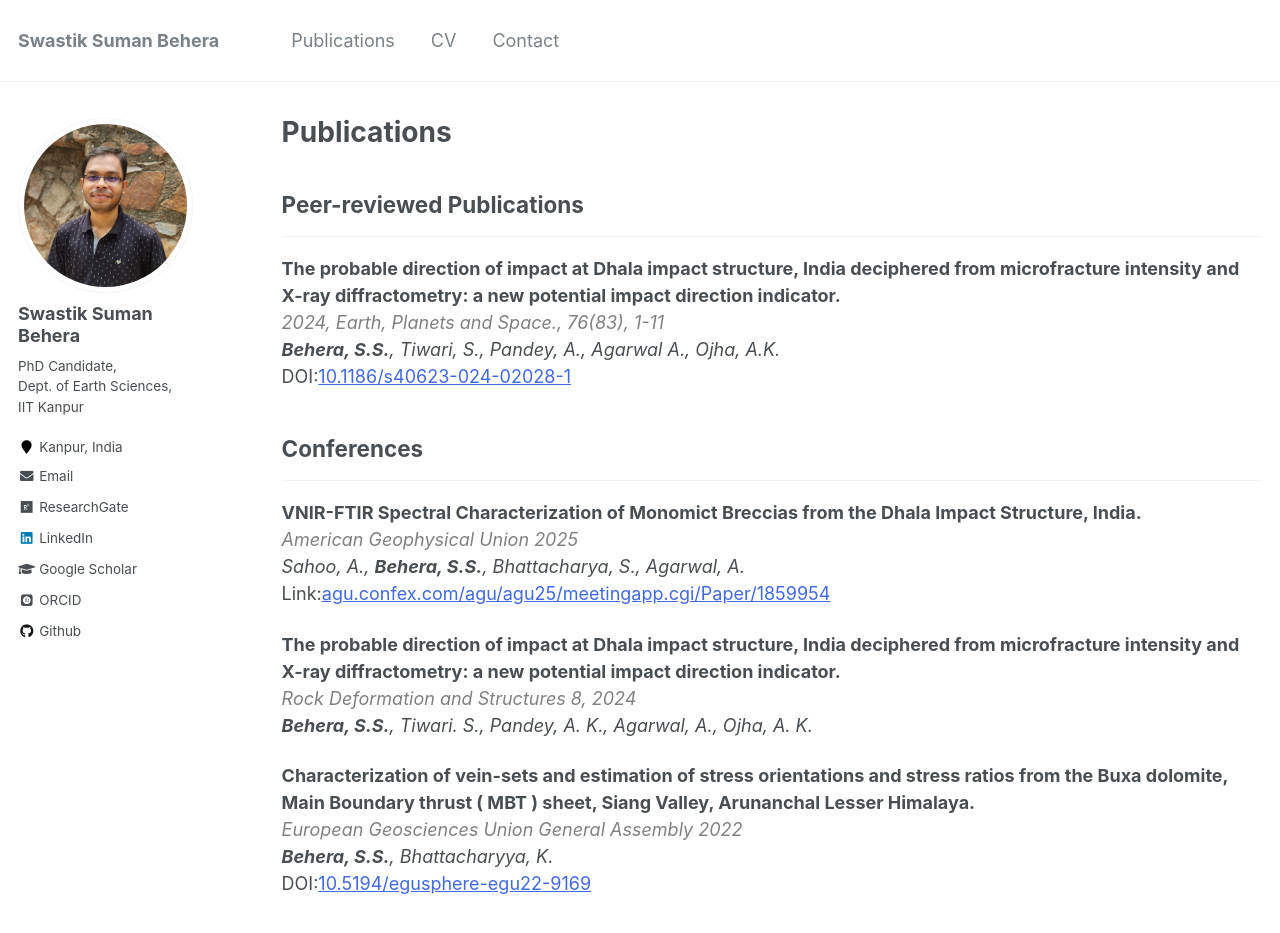
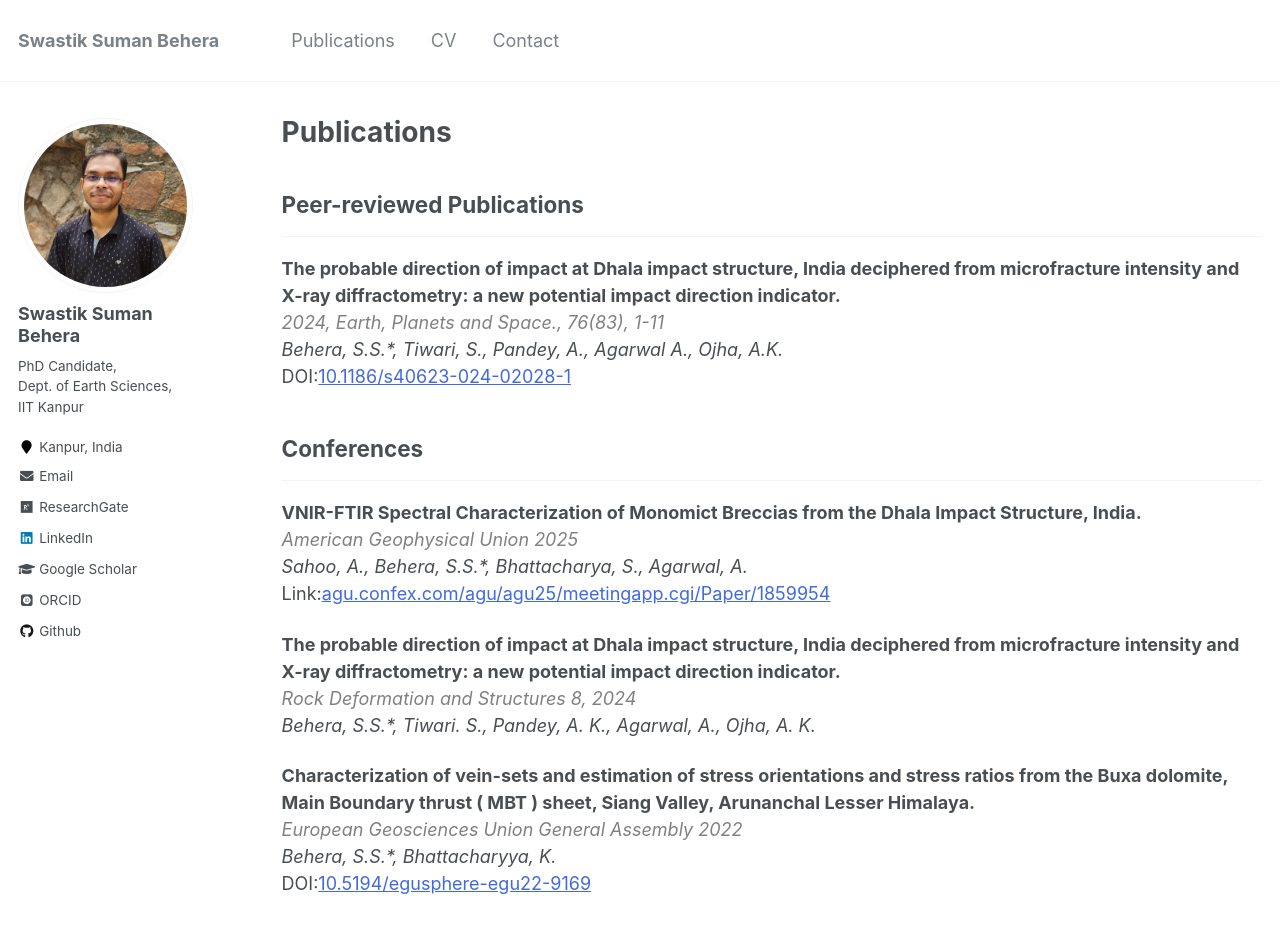
Before and after one commit to swastiksumanbehera/swastiksumanbehera.github.io, a Jekyll site: the page built from _pages/publications.md, in a window 1280 px wide and 1118 px high. Shown: the top 933 px of the window. Built offline with Jekyll 4.4.1, drawn with Linux system fonts in a browser that asks for light colours; some web fonts are replaced.

```diff
--- a/_pages/publications.md
+++ b/_pages/publications.md
@@ -14,20 +14,20 @@ author_profile: true
 
 <strong>The probable direction of impact at Dhala impact structure, India deciphered from microfracture intensity and X-ray diffractometry: a new potential impact direction indicator.</strong> <br/>
 <span style="color:grey"> <em>2024, Earth, Planets and Space., 76(83), 1-11</em> </span> <br/>
-  <em><b>Behera, S.S.</b>, Tiwari, S., Pandey, A., Agarwal A., Ojha, A.K.</em><br/>DOI:<a href="https://doi.org/10.1186/s40623-024-02028-1">10.1186/s40623-024-02028-1</a>
+  <em>Behera, S.S.*, Tiwari, S., Pandey, A., Agarwal A., Ojha, A.K.</em><br/>DOI:<a href="https://doi.org/10.1186/s40623-024-02028-1">10.1186/s40623-024-02028-1</a>
 
 ## Conferences
 ---
 <strong>VNIR-FTIR Spectral Characterization of Monomict Breccias from the Dhala Impact Structure, India.</strong><br/>
 <span style="color:grey"><em>American Geophysical Union 2025</em></span><br/>
-  <em>Sahoo, A., <b>Behera, S.S.</b>, Bhattacharya, S., Agarwal, A.</em><br/>Link:<a href="https://agu.confex.com/agu/agu25/meetingapp.cgi/Paper/1859954">agu.confex.com/agu/agu25/meetingapp.cgi/Paper/1859954</a>
+  <em>Sahoo, A., Behera, S.S.*, Bhattacharya, S., Agarwal, A.</em><br/>Link:<a href="https://agu.confex.com/agu/agu25/meetingapp.cgi/Paper/1859954">agu.confex.com/agu/agu25/meetingapp.cgi/Paper/1859954</a>
 
 <strong>The probable direction of impact at Dhala impact structure, India deciphered from microfracture intensity and X-ray diffractometry: a new potential impact direction indicator.</strong><br/>
 <span style="color:grey"><em>Rock Deformation and Structures 8, 2024</em></span><br/>
-  <em><b>Behera, S.S.</b>, Tiwari. S., Pandey, A. K., Agarwal, A., Ojha, A. K.</em><br/>
+  <em>Behera, S.S.*, Tiwari. S., Pandey, A. K., Agarwal, A., Ojha, A. K.</em><br/>
 
 <strong>Characterization of vein-sets and estimation of stress orientations and stress ratios from the Buxa dolomite, Main Boundary thrust ( MBT ) sheet, Siang Valley, Arunanchal Lesser Himalaya. </strong><br/>
 <span style="color:grey"><em>European Geosciences Union General Assembly 2022</em></span><br/>
-  <em><b>Behera, S.S.</b>, Bhattacharyya, K.</em><br/>DOI:<a href="https://doi.org/10.5194/egusphere-egu22-9169">10.5194/egusphere-egu22-9169</a>
+  <em>Behera, S.S.*, Bhattacharyya, K.</em><br/>DOI:<a href="https://doi.org/10.5194/egusphere-egu22-9169">10.5194/egusphere-egu22-9169</a>
 
 {% endfor %}
```
